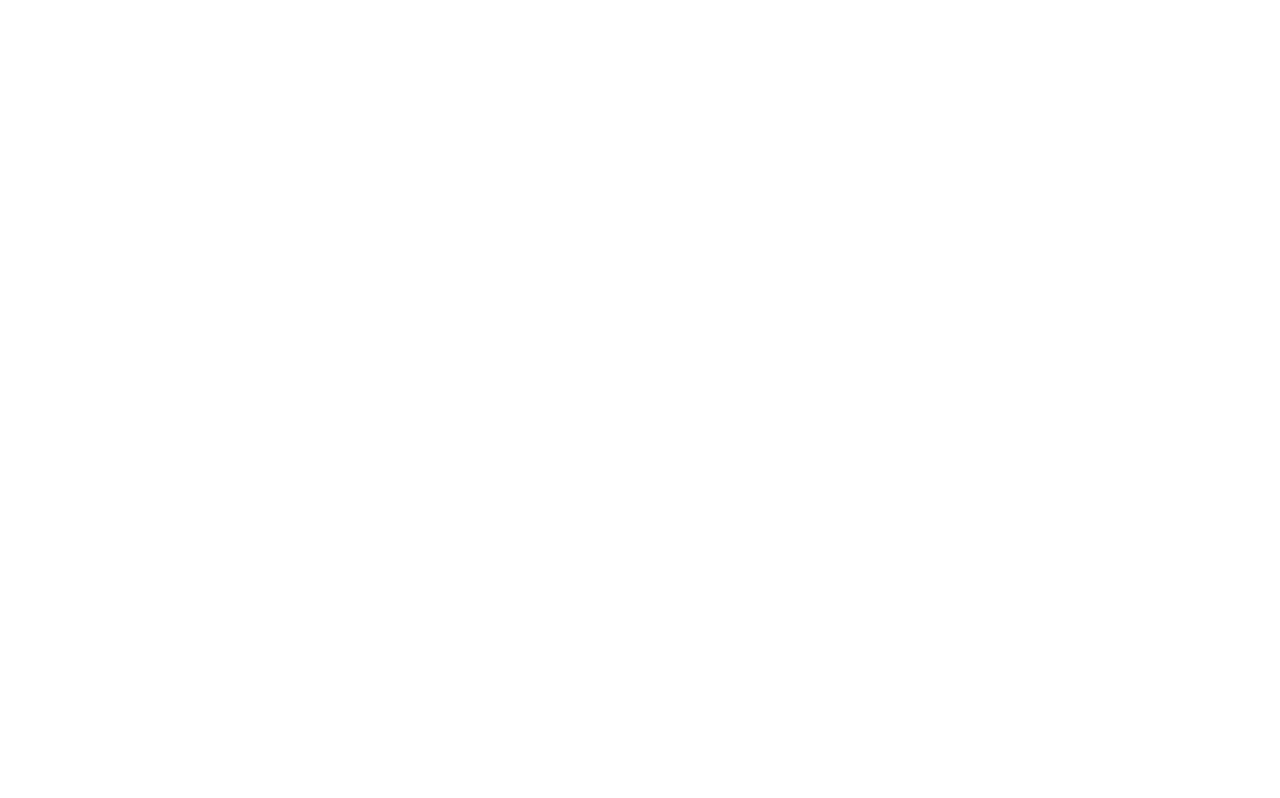
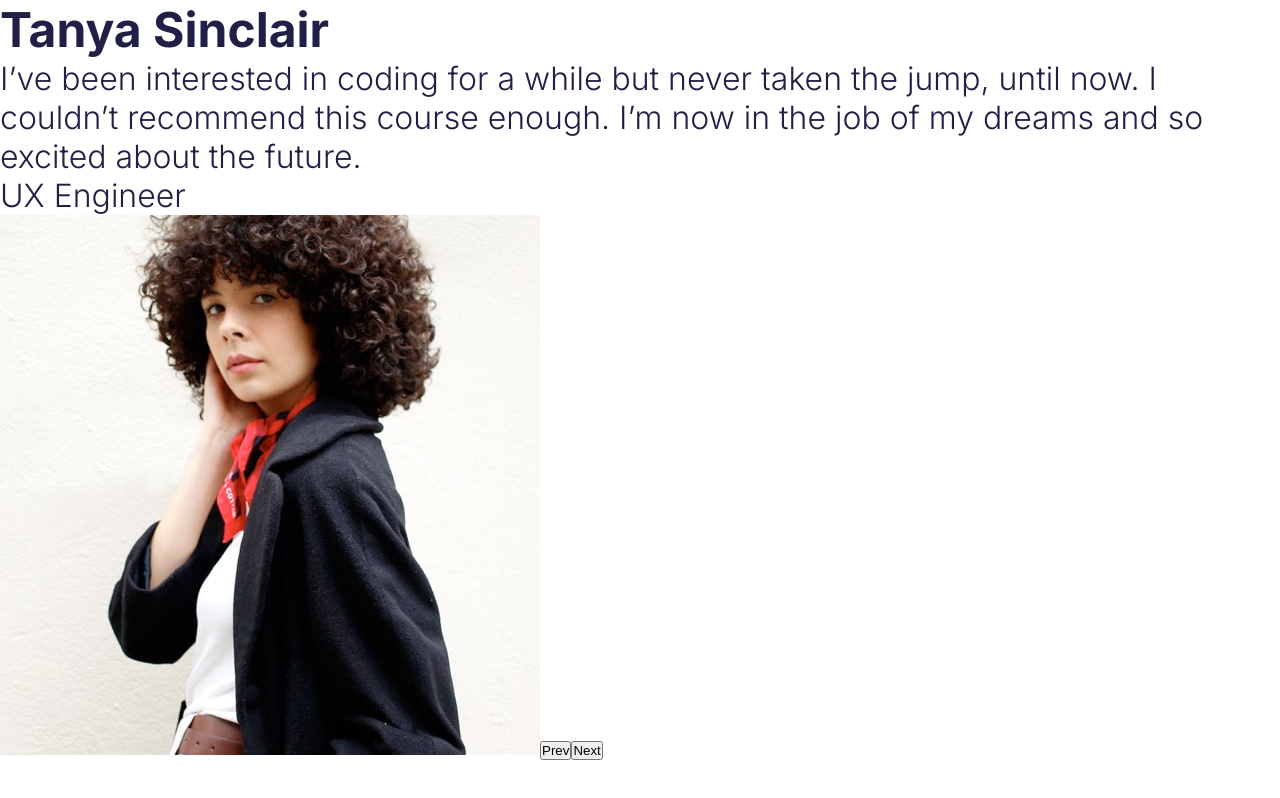
Before and after one commit to Maz-hub/testimonial-slider, a React (Vite) app: page / in a window 1280 px wide. Built offline with nearby package versions, Linux system fonts and the light colour scheme.

Commit message:
Add Prev/Next functionality and working testimonial switcher

```diff
--- a/src/App.jsx
+++ b/src/App.jsx
@@ -1,6 +1,7 @@
 import { useState } from "react";
 import tanyaImg from "./assets/image-tanya.jpg";
 import johnImg from "./assets/image-john.jpg";
+import Testimonial from "./components/Testimonial.jsx";
 
 const testimonalData = [
   {
@@ -21,7 +22,32 @@
 
 function App() {
   const [currentIndex, setCurrentIndex] = useState(0);
-  return <></>;
+
+  // button increment the currentIndex
+  const handleNext = () => {
+    if (currentIndex === testimonalData.length - 1) {
+      setCurrentIndex(0);
+    } else {
+      setCurrentIndex((prev) => prev + 1);
+    }
+  };
+// button decrement the currentIndex
+  const handlePrev = () => {
+    if (currentIndex === 0) {
+      setCurrentIndex(testimonalData.length - 1)
+    } else {
+      setCurrentIndex((prev) => prev - 1);
+    }
+  };
+
+  return (
+    <>
+      <Testimonial testimonial={testimonalData[currentIndex]}
+      onNext={handleNext}
+      onPrev={handlePrev}
+      />
+    </>
+  );
 }
 
 export default App;
--- a/src/components/Testimonial.jsx
+++ b/src/components/Testimonial.jsx
@@ -0,0 +1,18 @@
+const Testimonial = ({ testimonial, onNext, onPrev }) => {
+  return (
+    <>
+      <h2>{testimonial.name}</h2>
+      <blockquote>{testimonial.quote}</blockquote>
+      <p>{testimonial.role}</p>
+      <img src={testimonial.image} alt={`Photo of ${testimonial.name}`} />
+      <button onClick={onPrev} className="btn_Prev">
+        Prev
+      </button>
+      <button onClick={onNext} className="btn_Next">
+        Next
+      </button>
+    </>
+  );
+};
+
+export default Testimonial;
```
